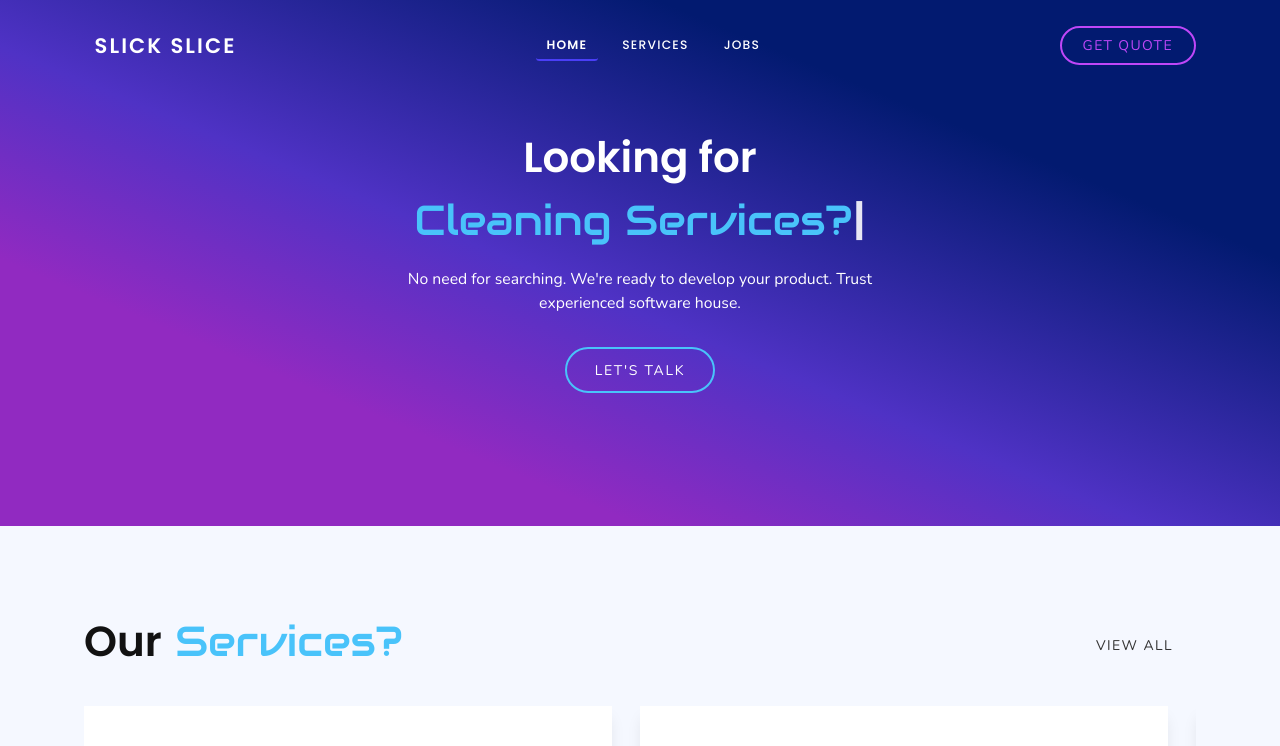
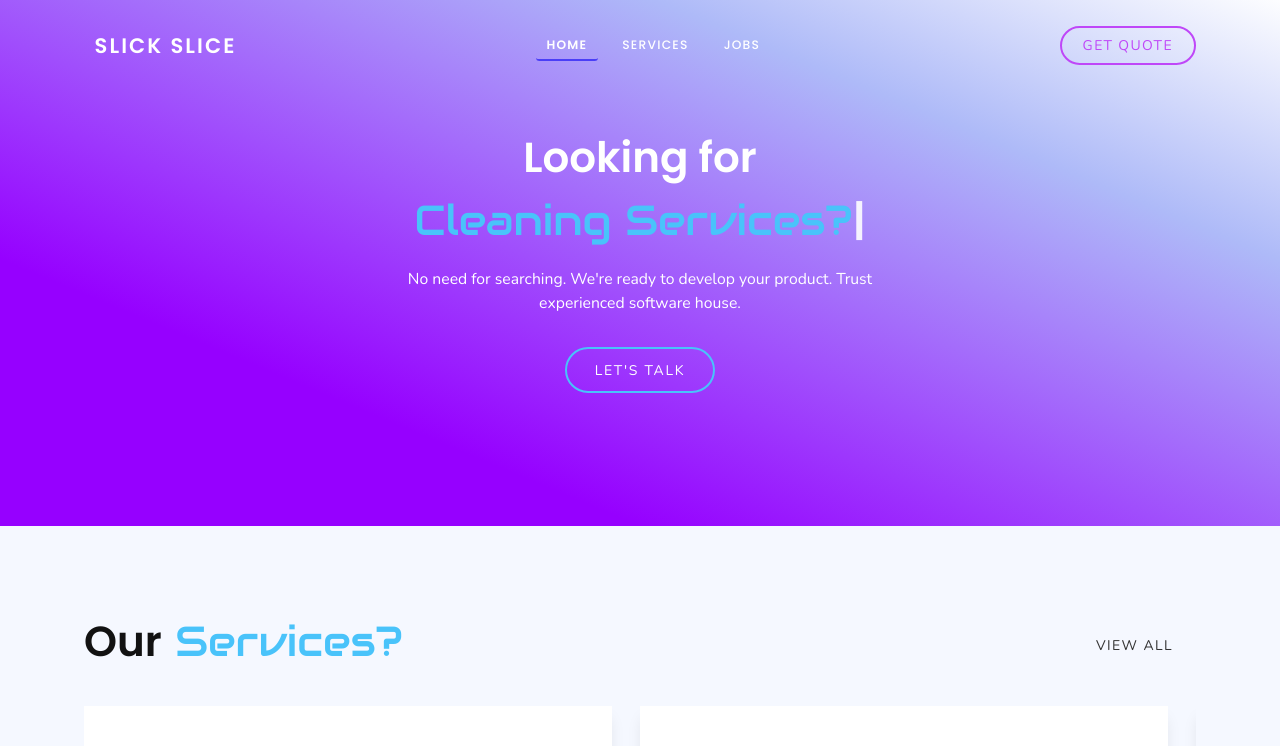
Before and after one commit to NabeelAhmad1225/slick-slice-2, a Next.js app: page / in a window 1280 px wide. Shown: the top 746 px of the page. Built offline with nearby package versions, Linux system fonts and the light colour scheme; a web font is replaced by a local one.

Commit message:
gradiant color change

```diff
--- a/components/Footer.tsx
+++ b/components/Footer.tsx
@@ -36,11 +36,15 @@ export default function Footer() {
       <div className="relative z-0 pt-24 wrapper bg-primary md:pt-32">
         <footer className="container-fluid pt-20 pb-16 grid grid-cols-1  xs:grid-cols-[minmax(0,10rem)_minmax(0,10rem)] sm:grid-cols-[minmax(0,20rem)_minmax(0,10rem)] md:grid-cols-[20rem_10rem_auto] sm:justify-center midXl:justify-start midXl:grid-cols-[minmax(10rem,1fr)_20rem_10rem_auto] gap-12">
           <article className="col-span-3 md:col-span-3 md:justify-self-center midXl:justify-self-start midXl:col-span-1">
-            <img
+            {/* <img
               src="/logo-text-dark-mode.png"
               alt="devex IT company logo"
               className="object-contain w-60"
-            />
+            /> */}
+              <strong className="py-1.5 px-3 transition-all duration-200 ease-in-out  uppercase  tracking-widest text-white text-responsive-4xl">
+            Slick Slice
+          </strong>
+
           </article>
 
           <article className="col-span-3 md:col-span-1">
--- a/tailwind.config.js
+++ b/tailwind.config.js
@@ -13,11 +13,19 @@ module.exports = {
   ],
   theme: {
     gradientColorStops: (theme) => ({
-      // 912ac1 4f32c5
+      // // 912ac1 4f32c5
       // "hero-gradient": ["#bf47f8 25%", "#6d4cf3 45%", "#021a70 75%"],
+      "hero-gradient": ["#9600FF 25%", "#AEBAF8 75%"]
 
-      "hero-gradient": ["#912ac1 25%", "#4f32c5 45%", "#021a70 75%"],
-      // "hero-gradient": ["#bf47f8 25%", "#ff4d00 45%", "#cc3300 75%"]
+
+
+
+
+
+      // "hero-gradient": ["#912ac1 25%", "#4f32c5 45%", "#021a70 75%"],
+      // "hero-gradient": ["#ffcc80 25%", "#ffab40 50%", "#ff9100 75%"]
+
+
 
     }),
     screens: {
```
Also changed, not shown: 1 other file (tests, documents, lock files or other folders).
